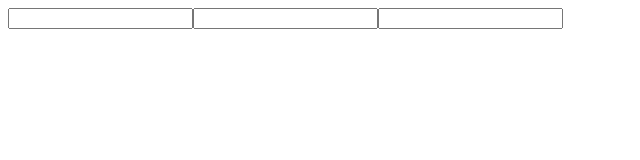
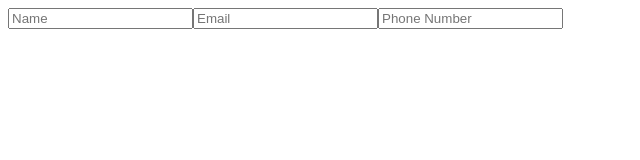
Before and after one commit to Joel-Singh/cv-project, a React (Create React App) app: page / in a window 1280 px wide. Shown: the top 160 px of the page, without its empty margins (0-640 px from the left). Built offline with nearby package versions, Linux system fonts and the light colour scheme.

Commit message:
Add placeholder text

```diff
--- a/src/components/GeneralInformation.js
+++ b/src/components/GeneralInformation.js
@@ -8,9 +8,9 @@ export default class GeneralInformation extends Component {
   render() {
     return (
       <div>
-        <input type="text" />
-        <input type="text" />
-        <input type="text" />
+        <input placeholder="Name" type="text" />
+        <input placeholder="Email" type="text" />
+        <input placeholder="Phone Number" type="number" />
       </div>
     )
   }
```
